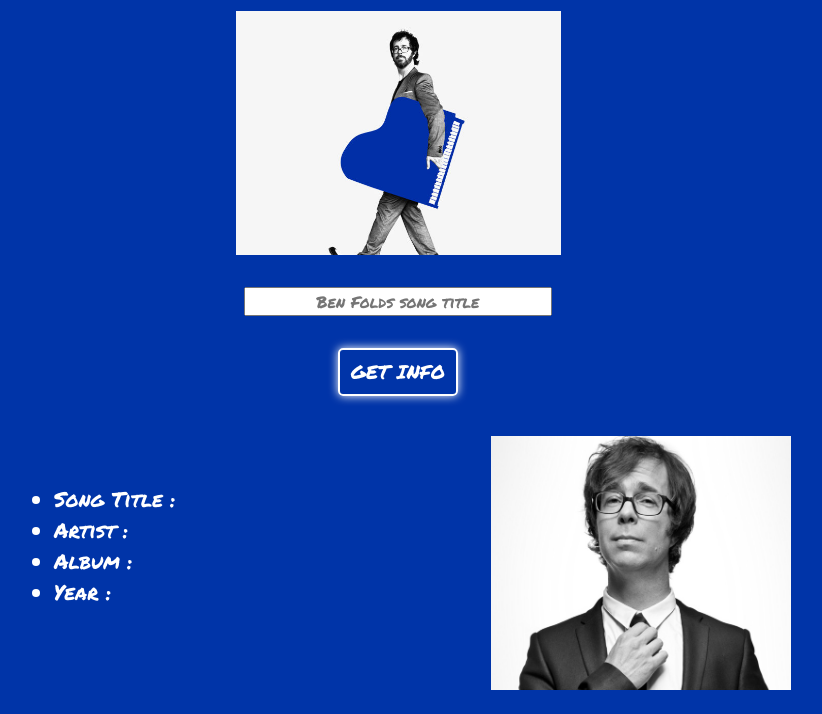
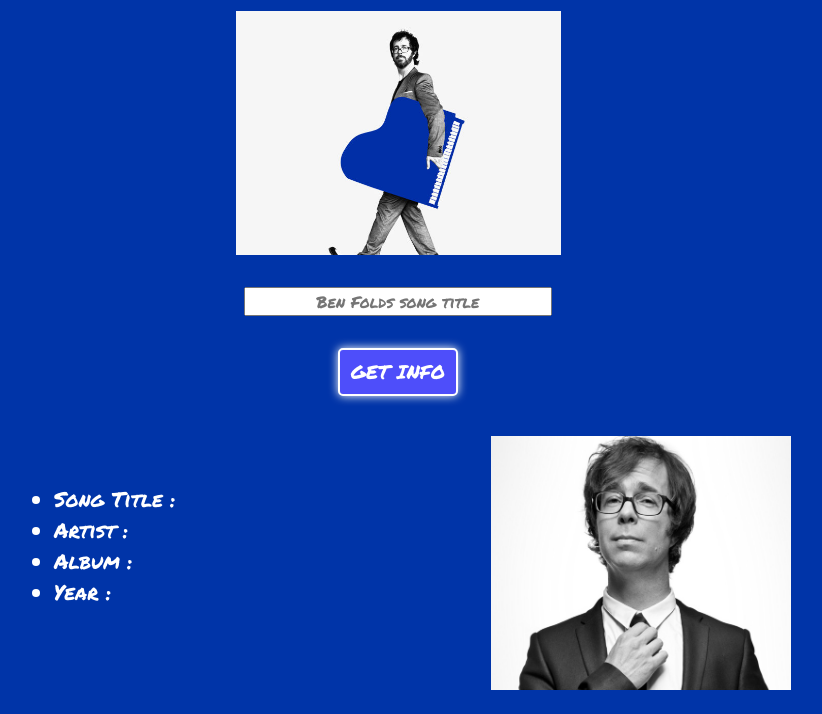
Before and after one commit to katiehom/ben-folds-app, a plain HTML site: page index.html in a window 1280 px wide. In both pictures the pointer is over the link "GET INFO". Shown: the part 122-836 px from the top of the page, without its empty margins (242-1064 px from the left). Drawn offline with Linux system fonts and the light colour scheme.

Commit message:
Added hover effect

```diff
--- a/css/style.css
+++ b/css/style.css
@@ -42,6 +42,10 @@ a {
     cursor: pointer;
     display: block;
     width: 100px;
+}
+
+a:hover {
+    background-color: rgb(78, 78, 250);
 }
 
 input {
```
